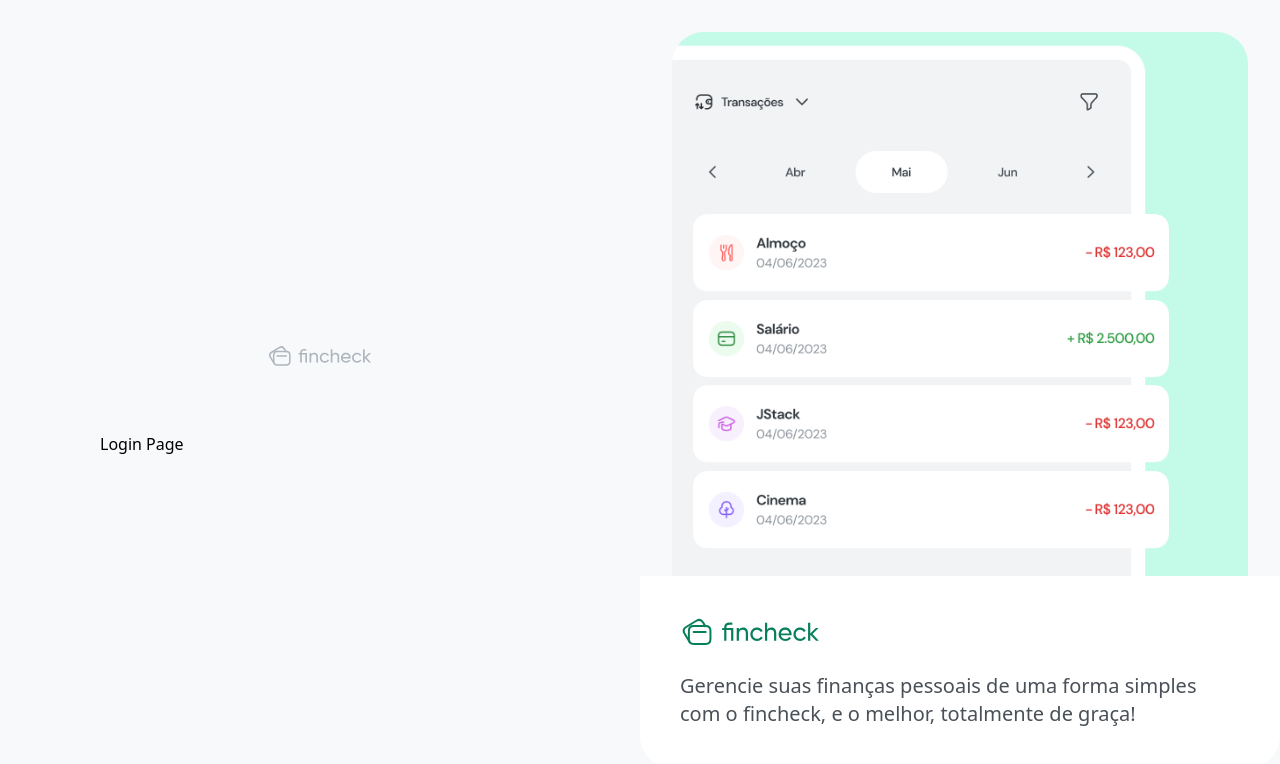
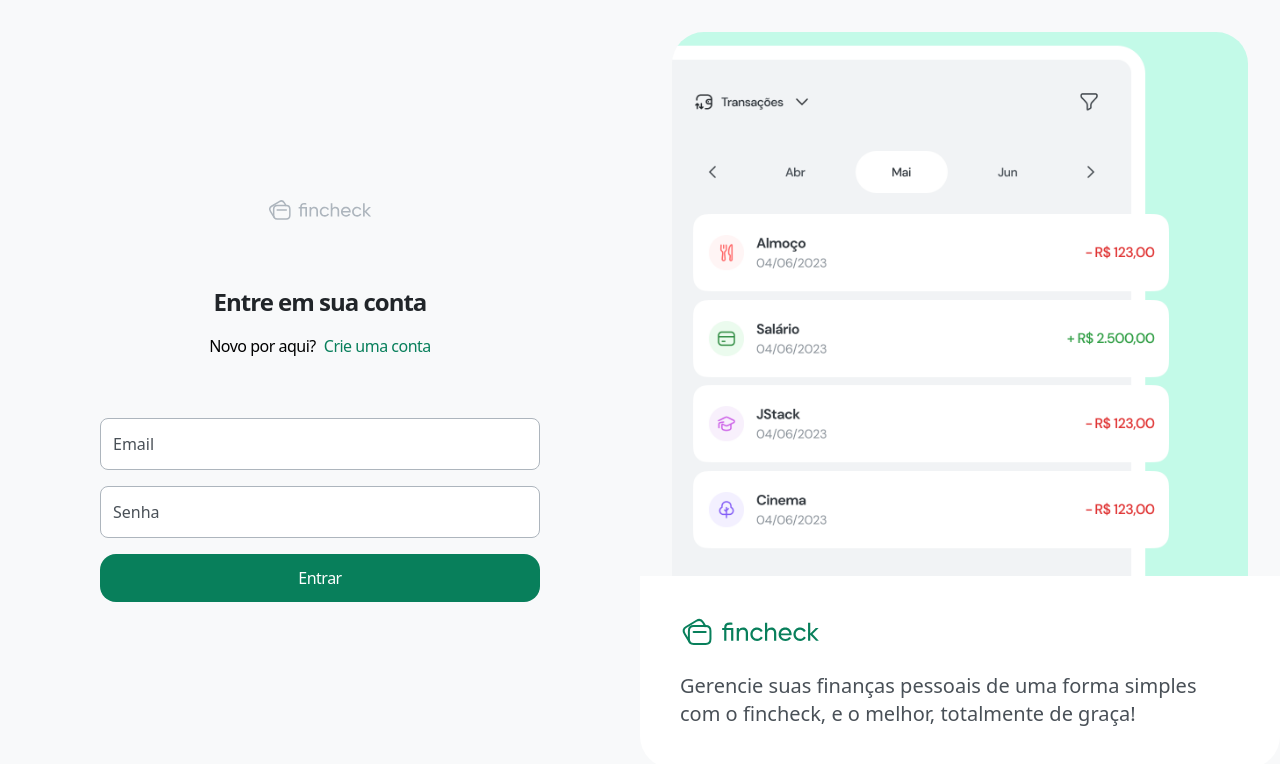
Before and after one commit to MateusJSouza/fincheck, a React (Vite) app in the folder frontend/: page /login in a window 1280 px wide. Shown: the top 764 px of the page. Built offline with nearby package versions, Linux system fonts and the light colour scheme.

Commit message:
✨ feat: created the login and registration page

```diff
--- a/frontend/src/view/pages/Login/index.tsx
+++ b/frontend/src/view/pages/Login/index.tsx
@@ -1,5 +1,35 @@
+import { Link } from "react-router-dom";
+import { Input } from "../../components/Input";
+import { Button } from "../../components/Button";
+
 export function Login() {
   return (
-    <h1>Login Page</h1>
+    <>
+      <header className="flex flex-col items-center justify-center gap-4 text-center">
+        <h1 className="text-2xl font-bold leading-8 text-gray-900 tracking-[-1px]">Entre em sua conta</h1>
+
+        <p className="space-x-2">
+          <span className="font-regular tracking-[-0.5px]">Novo por aqui?</span>
+          <Link to="/register" className="text-teal-900 tracking-[-0.5px] font-medium">
+            Crie uma conta
+          </Link>
+        </p>
+      </header>
+
+      <form className="mt-[60px] flex flex-col gap-4">
+        <Input
+          name="email"
+          type="email"
+          placeholder="Email"
+        />
+        <Input
+          name="password"
+          type="password"
+          placeholder="Senha"
+        />
+
+        <Button>Entrar</Button>
+      </form>
+    </>
   )
 }
--- a/frontend/src/view/pages/Register/index.tsx
+++ b/frontend/src/view/pages/Register/index.tsx
@@ -1,5 +1,39 @@
+import { Link } from "react-router-dom";
+import { Input } from "../../components/Input";
+import { Button } from "../../components/Button";
+
 export function Register() {
   return (
-    <h1>Register Page</h1>
+    <>
+      <header className="flex flex-col items-center justify-center gap-4 text-center">
+        <h1 className="text-2xl font-bold leading-8 text-gray-900 tracking-[-1px]">Crie sua conta</h1>
+
+        <p className="space-x-2">
+          <span className="font-regular tracking-[-0.5px]">Já possui uma conta?</span>
+          <Link to="/login" className="text-teal-900 tracking-[-0.5px] font-medium">
+            Fazer Login
+          </Link>
+        </p>
+      </header>
+
+      <form className="mt-[60px] flex flex-col gap-4">
+        <Input
+          placeholder="Nome"
+          name="name"
+        />
+
+        <Input
+          placeholder="Email"
+          name="email"
+        />
+
+        <Input
+          placeholder="Senha"
+          name="password"
+        />
+
+        <Button>Criar conta</Button>
+      </form>
+    </>
   )
 }
```
